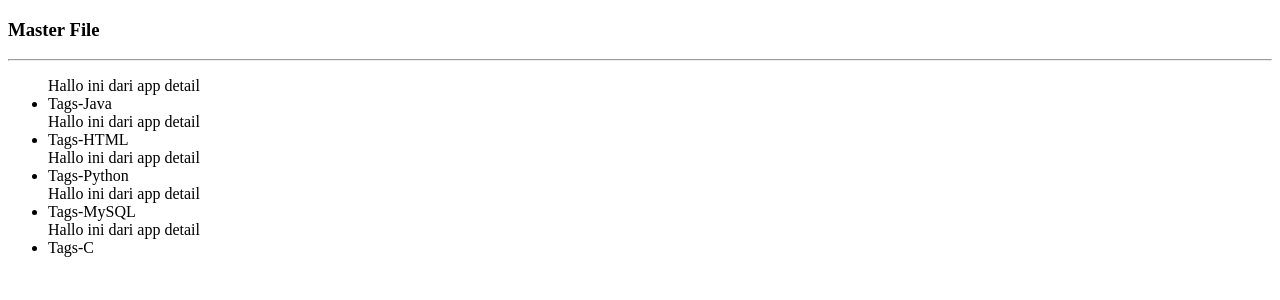
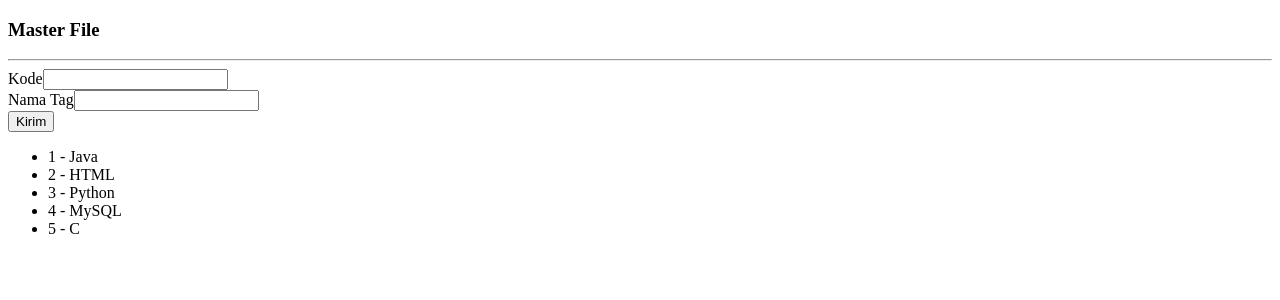
Before and after one commit to arraisi/belajar-angular-v6, an Angular app: page / in a window 1280 px wide. Shown: the top 300 px of the page. Built offline with nearby package versions, Linux system fonts and the light colour scheme.

Commit message:
kirim data dari child to parent

```diff
--- a/src/app/detail/detail.component.html
+++ b/src/app/detail/detail.component.html
@@ -1,2 +1,13 @@
-Hallo ini dari app detail
-<li>{{index}}-{{val.tag}}</li>
+<form #formTag="ngForm" (ngSubmit)="kirimData(fromTag)">
+    <div>
+        <label for="id">Kode</label>
+        <input type="number" name="id" id="id" [(ngModel)]="value.id"/>
+    </div>
+    <div>
+        <label for="tag">Nama Tag</label>
+        <input type="text" name="tag" id="tag" [(ngModel)]="value.tag"/>
+    </div>
+    <div>
+        <button type="submit">Kirim</button>
+    </div>
+</form>
--- a/src/app/detail/detail.component.ts
+++ b/src/app/detail/detail.component.ts
@@ -1,15 +1,24 @@
-import {Component, Input} from '@angular/core'
+import { Component, Input, Output, EventEmitter, OnInit } from '@angular/core';
 import { Master } from '../master/master.model';
-
 @Component({
-    selector:'app-detail',
-    templateUrl:'./detail.component.html'
+    selector: 'app-detail',
+    templateUrl: './detail.component.html'
 })
 
-export class DetailComponent{
-@Input()
-val: Master
+export class DetailComponent implements OnInit {
 
-@Input()
-index: Master
+    @Output()
+    submited = new EventEmitter<Master>();
+
+    value: Master;
+
+    ngOnInit() {
+        this.value = new Master(null, null);
+    }
+
+    kirimData(data) {
+        console.log(this.value);
+        this.submited.emit(this.value);
+        this.value = new Master(null, null);
+    }
 }
--- a/src/app/list/list.component.html
+++ b/src/app/list/list.component.html
@@ -1,3 +1 @@
-<p>
-  list works!
-</p>
+<li>{{val.id}} - {{val.tag}}</li>
--- a/src/app/master/master.component.html
+++ b/src/app/master/master.component.html
@@ -1,5 +1,8 @@
 <h3>Master File</h3>
 <hr/>
+<div>
+  <app-detail (submited)="getData($event)"></app-detail>
+</div>
 <ul>
-  <app-detail *ngFor="let val of data" [val]= "val" [index]="title" ></app-detail >
+  <app-list *ngFor="let val of data" [val]= "val" ></app-list >
 </ul>
--- a/src/app/master/master.component.ts
+++ b/src/app/master/master.component.ts
@@ -2,13 +2,16 @@ import { Component, OnInit } from '@angular/core';
 import { Master } from './master.model';
 @Component({
   selector: 'app-master',
-  templateUrl: './master.component.html',
-  styleUrls: ['./master.component.css']
+  templateUrl: './master.component.html'
 })
 export class MasterComponent implements OnInit {
 
   data: Master[] = [];
   title: string;
+
+  getData(data){
+    this.data.push(data);
+  }
 
   constructor() { }
   ngOnInit() {
--- a/src/index.html
+++ b/src/index.html
@@ -10,5 +10,6 @@
 </head>
 <body>
   <app-root></app-root>
+
 </body>
 </html>
```
Also changed, not shown: src/app/list/list.component.ts (+6 -3 lines), src/app/list/list.component.css (deleted), src/app/master/master.component.css (deleted).
